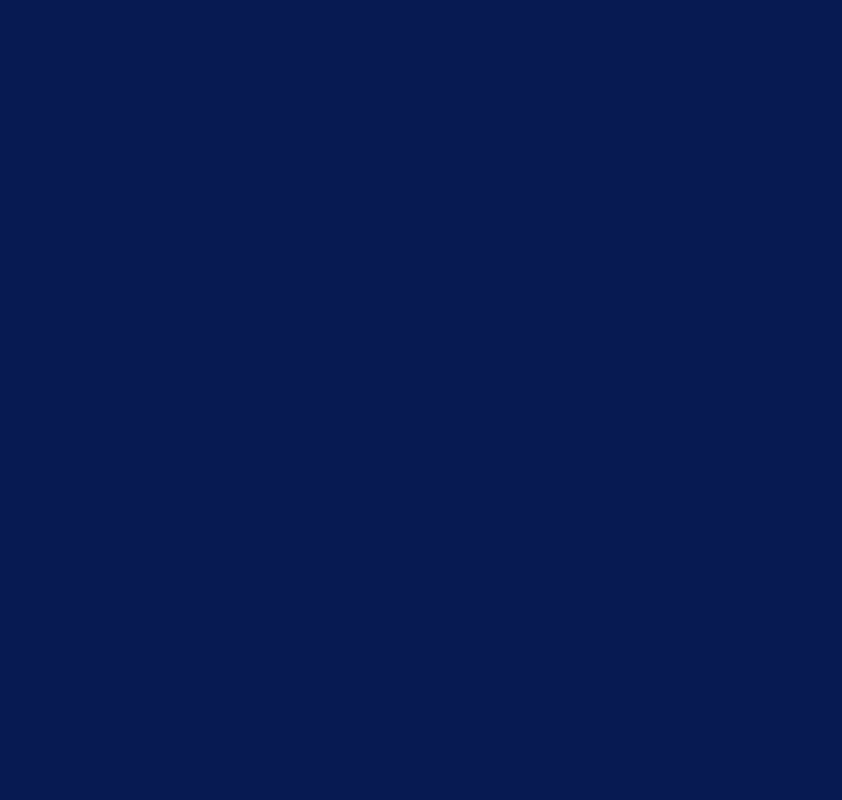
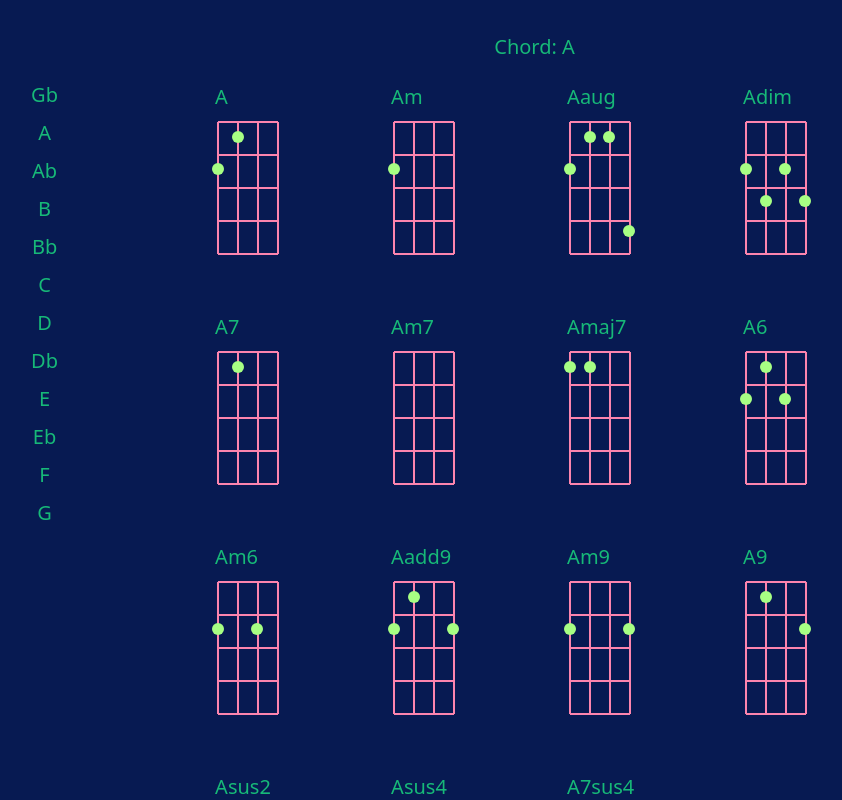
Before and after one commit to pranayaryal/chordsNext, a Next.js app: page / in a window 1280 px wide. Shown: the top 800 px of the page, without its empty margins (142-984 px from the left). Built offline with nearby package versions, Linux system fonts and the light colour scheme.

Commit message:
change nav

```diff
--- a/components/layout.js
+++ b/components/layout.js
@@ -1,13 +1,29 @@
 import React from 'react';
 import Head from 'next/head';
+import Nav from './nav';
+import Menu from './Menu';
 
-const Layout = ({children}) => {
+const Layout = ({ children, home }) => {
 
   return (
-    <Head>
-      <title>Ukulele Chords - Pranay Aryal</title>
-      { children }
-    </Head>
+    <div>
+      <Head>
+        <title>Ukulele Chords - Pranay Aryal</title>
+      </Head>
+      <Nav />
+      <div className="px-8 lg:px-40 bg-back-black">
+        <div className="flex mt-8">
+          <div className="hidden lg:block lg:mt-10 lg:w-1/6">
+            <Menu />
+          </div>
+          <div className="lg:ml-5">
+            {children}
+          </div>
+
+        </div>
+      </div>
+    </div>
+
 
   );
 
--- a/components/nav.js
+++ b/components/nav.js
@@ -11,17 +11,17 @@ const Navbar = props => {
       <div className="px-4 py-3">
         <div className="lg:hidden text-right">
           <button onClick={() => setIsOpen(!isOpen)} type="button" className="text-gray-500 hover:text-white focus:text-white focus:outline-none">
-            {/* <svg className="h-6 w-6 fill-current" viewBox="0 0 24 24">
+            <svg className="h-6 w-6 fill-current" viewBox="0 0 24 24">
               {isOpen &&
                 <path fillRule="evenodd" d="M18.278 16.864a1 1 0 0 1-1.414 1.414l-4.829-4.828-4.828 4.828a1 1 0 0 1-1.414-1.414l4.828-4.829-4.828-4.828a1 1 0 0 1 1.414-1.414l4.829 4.828 4.828-4.828a1 1 0 1 1 1.414 1.414l-4.828 4.829 4.828 4.828z" />
               }
               {!isOpen &&
                 <path fillRule="evenodd" d="M4 5h16a1 1 0 0 1 0 2H4a1 1 0 1 1 0-2zm0 6h16a1 1 0 0 1 0 2H4a1 1 0 0 1 0-2zm0 6h16a1 1 0 0 1 0 2H4a1 1 0 0 1 0-2z" />
               }
-            </svg> */}
-            <div class="menu-btn">
-              <div class="menu-btn__burger"></div>
-            </div>
+            </svg>
+            {/* <div className="menu-btn">
+              <div className="menu-btn__burger"></div>
+            </div> */}
 
           </button>
         </div>
--- a/package.json
+++ b/package.json
@@ -8,6 +8,7 @@
     "export": "next export"
   },
   "dependencies": {
+    "jshint": "^2.12.0",
     "jslint": "^0.12.1",
     "next": "^9.2.0",
     "react": "^16.12.0",
--- a/pages/[chord].js
+++ b/pages/[chord].js
@@ -6,13 +6,27 @@ import MenuAndDetails from '../components/MenuAndDetails';
 import Layout from '../components/layout';
 
 
-export default function Post({ details }) {
-  console.log(details);
+const Post = ({ details }) => {
 
   return (
     <Layout>
-      <Nav />
-      <MenuAndDetails details={details} />
+
+      <p className="text-center text-menu-color xl:text-xl">Chord: {details.chord}</p>
+      <div className="px-2 mt-5 flex items-center flex-wrap sm:ml-4">
+        {details.details.map((chord, id) =>
+          <Chord chordName={chord.name}
+            key={id}
+            x1={chord.x1} y1={chord.y1}
+            x2={chord.x2} y2={chord.y2}
+            x3={chord.x3} y3={chord.y3}
+            x4={chord.x4} y4={chord.y4}
+            textLower={chord.textLower}
+            textUpper={chord.textUpper}
+
+          />
+        )}
+
+      </div>
     </Layout>
   )
 }
@@ -34,3 +48,5 @@ export async function getStaticProps({ params }) {
   }
 
 }
+
+export default Post;
--- a/pages/index.js
+++ b/pages/index.js
@@ -4,17 +4,32 @@ import { getChordData } from '../lib/chords';
 import Menu from '../components/Menu';
 import ReactGA from 'react-ga'
 import Layout from '../components/layout';
+import Chord from '../components/Chord';
 
 
 export default function IndexPage() {
 
+  console.log('you arein index');
 
   const defaultData = getChordData('A');
   return (
-    <Layout>
-      <div className="bg-back-black">
-        <Nav />
-        <MenuAndDetails details={defaultData} />
+    <Layout home>
+
+      <p className="text-center text-menu-color xl:text-xl">Chord: A</p>
+      <div className="px-2 mt-5 flex items-center flex-wrap sm:ml-4">
+        {defaultData.details.map((chord, id) =>
+          <Chord chordName={chord.name}
+            key={id}
+            x1={chord.x1} y1={chord.y1}
+            x2={chord.x2} y2={chord.y2}
+            x3={chord.x3} y3={chord.y3}
+            x4={chord.x4} y4={chord.y4}
+            textLower={chord.textLower}
+            textUpper={chord.textUpper}
+
+          />
+        )}
+
       </div>
     </Layout>
   )
```
Also changed, not shown: .devcontainer/devcontainer.json (added), 2 other files (tests, documents, lock files or other folders).
